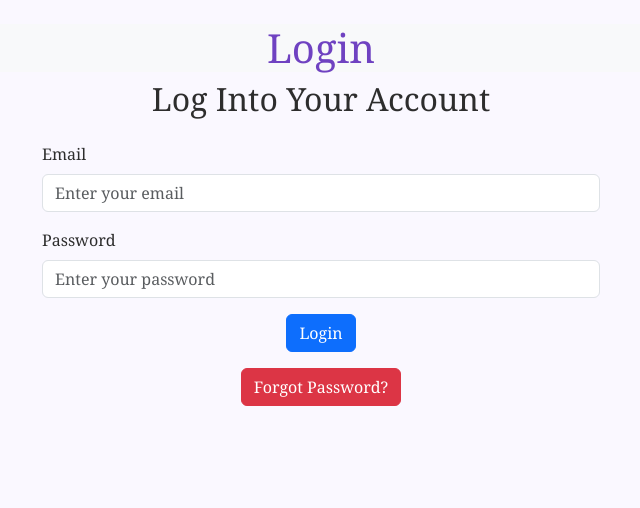
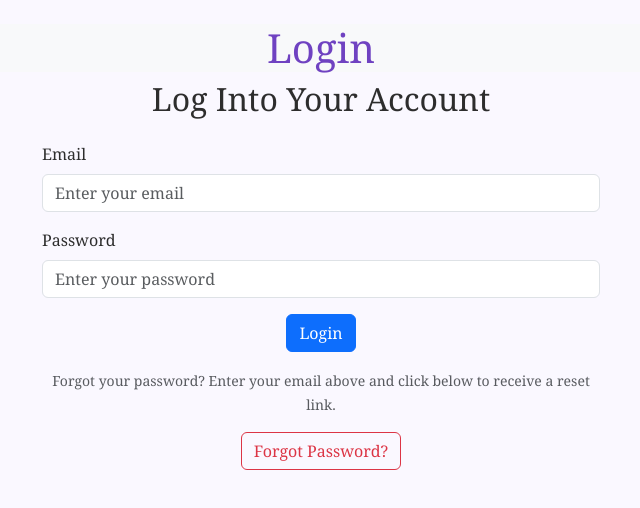
Before and after one commit to joshwilliams123/teacher, a React (Create React App) app: page /login in a window 1280 px wide. Shown: the top 508 px of the page, without its empty margins (319-959 px from the left). Built offline with nearby package versions, Linux system fonts and the light colour scheme; no server answers.

Commit message:
clarity on forgot password

```diff
--- a/src/Login.js
+++ b/src/Login.js
@@ -102,10 +102,15 @@ const Login = () => {
                 <button type="submit" className="btn btn-primary">Login</button>
               </div>
 
+              <div className="mb-3 text-center">
+                <small className="text-muted">
+                  Forgot your password? Enter your email above and click below to receive a reset link.
+                </small>
+              </div>
               <div className="text-center">
                 <button
                   type="button"
-                  className="btn btn-danger"
+                  className="btn btn-outline-danger"
                   onClick={handleForgotPassword}
                 >
                   Forgot Password?
```
